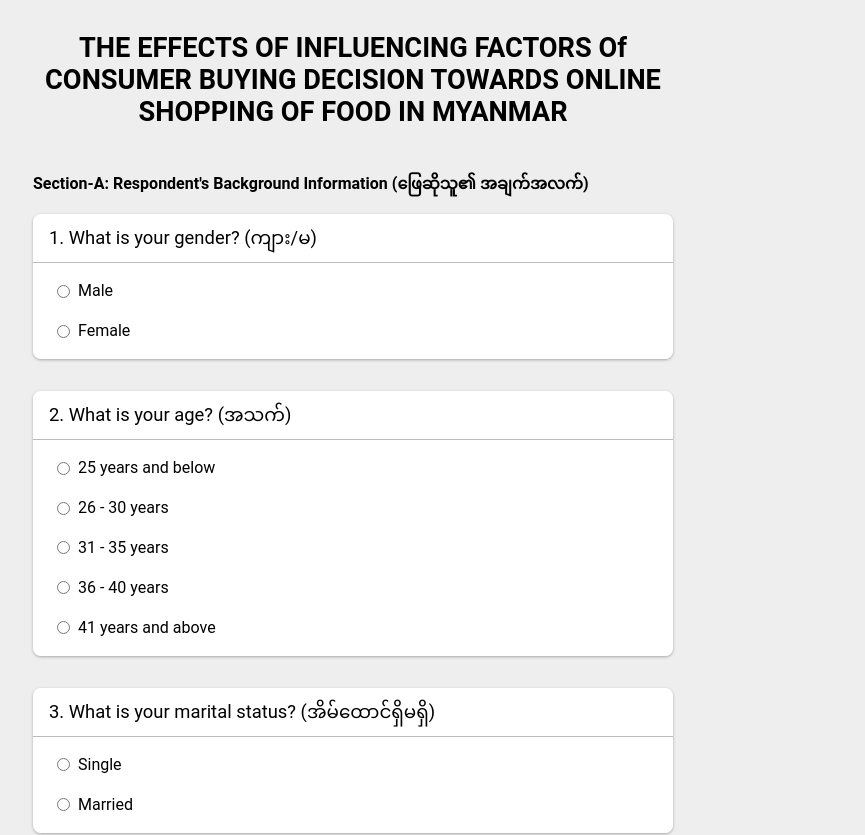
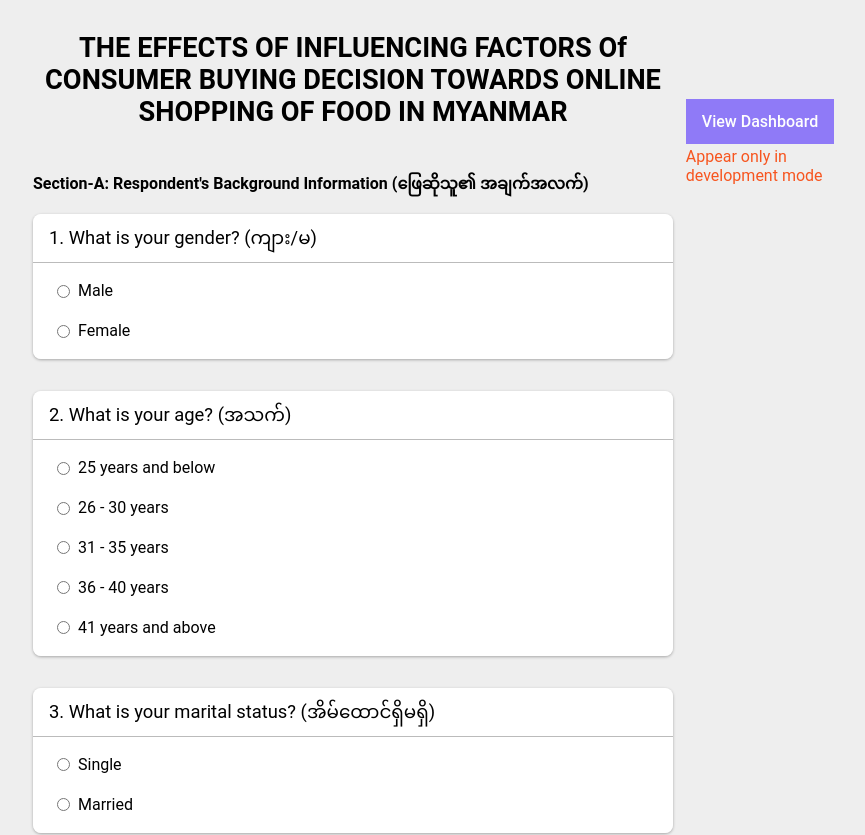
Before and after one commit to YakuBrangJa/Survey-App, a React (Create React App) app: page /survey in a window 1280 px wide. Shown: the top 835 px of the page, without its empty margins (287-1152 px from the left). Built offline with nearby package versions, Linux system fonts and the light colour scheme.

Commit message:
added view-dashboard button

```diff
--- a/src/Components/Survey/Survey.jsx
+++ b/src/Components/Survey/Survey.jsx
@@ -1,5 +1,7 @@
 import React, { useState } from "react";
 import "./survey.css";
+
+import { useNavigate, Link } from "react-router-dom";
 
 // ICONS
 
@@ -10,6 +12,8 @@ import Footer from "./Footer";
 import SuccessMessage from "./SuccessMessage";
 
 function Survey({ submitID }) {
+  const navigate = useNavigate();
+
   const [submitSuccess, setSubmitSuccess] = useState(false);
   const [loadingStatus, setLoadingStatus] = useState(true);
 
@@ -25,6 +29,11 @@ function Survey({ submitID }) {
         setSubmitSuccess={setSubmitSuccess}
         setLoadingStatus={setLoadingStatus}
       />
+
+      <div className="view-dashboard">
+        <Link to={"/admin"}>View Dashboard</Link>
+        <p>Appear only in development mode</p>
+      </div>
       <Footer />
     </div>
   );
--- a/src/Components/Survey/survey.css
+++ b/src/Components/Survey/survey.css
@@ -1,3 +1,28 @@
 .survey {
   padding: 0rem 0 3rem 0;
 }
+
+.view-dashboard {
+  position: fixed;
+  top: 7rem;
+  right: 9%;
+  width: 12rem;
+}
+
+.view-dashboard a {
+  all: unset;
+  padding: 0.8rem 1rem;
+  background-color: var(--purple-contrast1);
+  color: #fefefe;
+  font-weight: 500;
+  cursor: pointer;
+}
+
+.view-dashboard a:hover {
+  background-color: var(--purple-dark1);
+}
+
+.view-dashboard p {
+  margin-top: 1rem;
+  color: rgb(247, 85, 31);
+}
```
Also changed, not shown: public/logo192.png (deleted), public/logo512.png (deleted).
